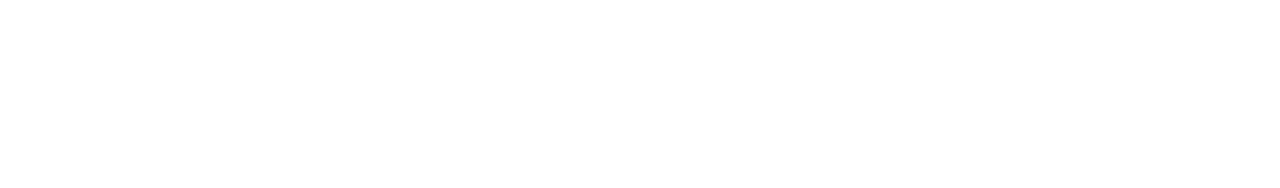
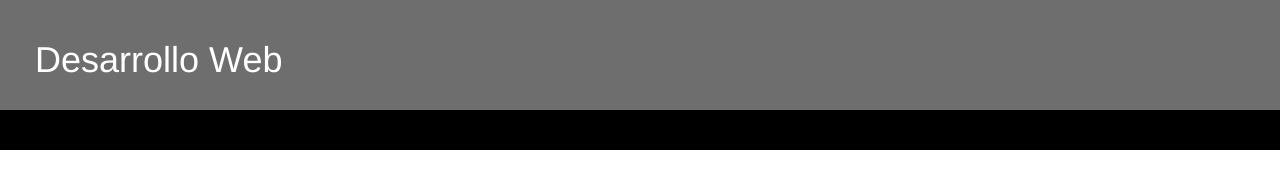
Before and after one commit to javiersantibanez/Tarea3_bootstrap, a plain HTML site: page index.html in a window 1280 px wide. Drawn offline with Linux system fonts and the light colour scheme.

Commit message:
Encabezado

```diff
--- a/index.html
+++ b/index.html
@@ -5,10 +5,35 @@
 	<title>Tarea 3</title>
 	<meta name="viewport" content="width=device-width, initial-scale=1">
 	<link href="css/bootstrap.min.css" rel="stylesheet" media="screen">
-
+	<style>
+		.color1{
+			background-color: #6E6E6E;
+		}
+		.color2{
+			color: #BDBDBD;
+		}
+		.Titulo{
+			color: white;
+			padding: 20px;
+		}
+		.barra2{
+			background-color: black;
+			padding: 20px;
+		}
+	</style>
 </head>
 <body>
+	<div class="container-fluid">
+		<div class="row">
+			<div class="color1 col-xs-12">
+				<h1 class="Titulo">Desarrollo Web</h1>
+			</div>
+			<div class="barra2 col-xs-12"></div>
+		</div>
 
+
+
+	</div>
 
 </body>
 </html>
```
